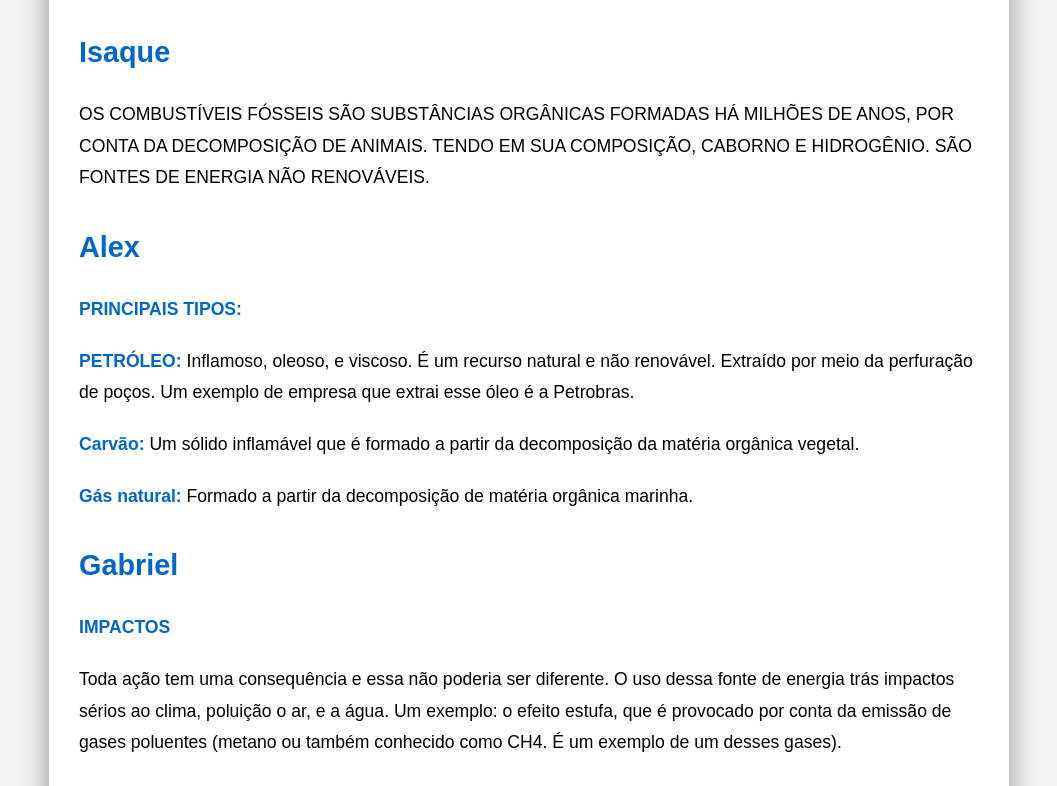
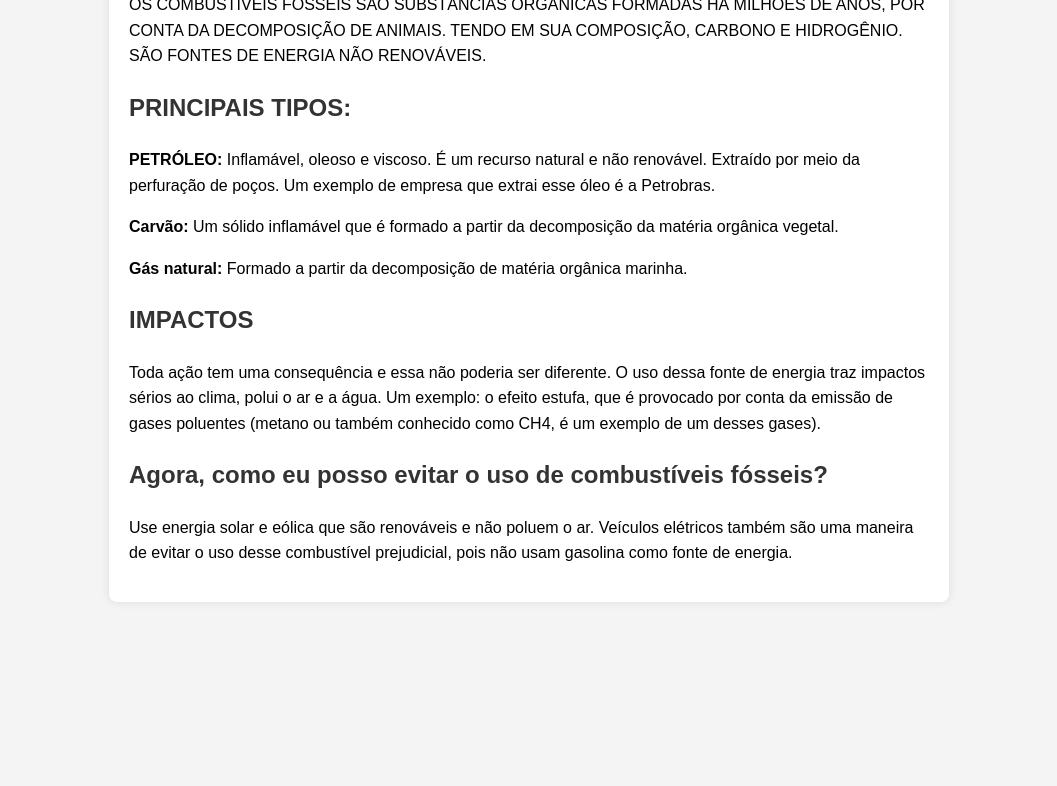
Before and after one commit to gabskkjk2727/Trabalho, a plain HTML site: page index.html in a window 1280 px wide. Shown: the part 142-928 px from the top of the page, without its empty margins (111-1168 px from the left). After the commit the page ends 800 px from the top, so only its background shows below. Drawn offline with Linux system fonts and the light colour scheme.

Commit message:
Update index.html

```diff
--- a/index.html
+++ b/index.html
@@ -1,5 +1,4 @@
-<!DOCTYPE html>
-<html lang="pt-br">
+<!DOCTYPE html><html lang="pt-br">
 <head>
     <meta charset="UTF-8">
     <meta name="viewport" content="width=device-width, initial-scale=1.0">
@@ -9,139 +8,51 @@
             font-family: Arial, sans-serif;
             line-height: 1.6;
             margin: 0;
-            padding: 0;
+            padding: 20px;
             background-color: #f4f4f4;
         }
-
         .container {
-            max-width: 900px;
+            max-width: 800px;
             background: white;
-            padding: 30px;
+            padding: 20px;
             margin: auto;
             border-radius: 8px;
-            box-shadow: 0 0 30px rgba(0, 0, 0, 0.4);
+            box-shadow: 0 0 10px rgba(0, 0, 0, 0.1);
+        }
+        h1, h2 {
+            color: #333;
+        }
+        .fade-in {
             opacity: 0;
-            animation: fadeIn 1.5s ease-in-out forwards, slideIn 1.5s ease-out forwards;
+            transform: translateY(20px);
+            animation: fadeIn 1s ease-in-out forwards;
         }
-
-        h1 {
-            font-size: 3em;
-            color: #333;
-            text-align: center;
-            opacity: 0;
-            animation: popIn 2s ease-out forwards;
-            animation-delay: 0.5s;
-        }
-
-        h2 {
-            font-size: 1.8em;
-            color: #333;
-            opacity: 0;
-            animation: fadeInText 1.5s ease-out forwards;
-            animation-delay: 2s;
-        }
-
-        p {
-            opacity: 0;
-            animation: fadeInText 2.5s ease-out forwards;
-            animation-delay: 2.5s;
-            line-height: 1.8;
-            margin-bottom: 20px;
-            font-size: 1.1em;
-        }
-
-        p strong {
-            font-weight: bold;
-            color: #0066cc;
-        }
-
         @keyframes fadeIn {
-            to {
-                opacity: 1;
-            }
-        }
-
-        @keyframes slideIn {
             from {
-                transform: translateY(-50px);
                 opacity: 0;
+                transform: translateY(20px);
             }
             to {
-                transform: translateY(0);
-                opacity: 1;
-            }
-        }
-
-        @keyframes popIn {
-            from {
-                transform: scale(0.5);
-                opacity: 0;
-            }
-            to {
-                transform: scale(1);
-                opacity: 1;
-            }
-        }
-
-        @keyframes fadeInText {
-            0% {
-                opacity: 0;
-                transform: translateY(50px);
-            }
-            100% {
                 opacity: 1;
                 transform: translateY(0);
             }
-        }
-
-        .section {
-            margin-bottom: 30px;
-        }
-
-        .name {
-            font-weight: bold;
-            color: #0066cc;
         }
     </style>
 </head>
 <body>
     <div class="container">
-        <h1>COMBUSTÍVEIS FÓSSEIS</h1>
+        <h1 class="fade-in">COMBUSTÍVEIS FÓSSEIS</h1>
+        <p class="fade-in">OS COMBUSTÍVEIS FÓSSEIS SÃO SUBSTÂNCIAS ORGÂNICAS FORMADAS HÁ MILHÕES DE ANOS, POR CONTA DA DECOMPOSIÇÃO DE ANIMAIS. TENDO EM SUA COMPOSIÇÃO, CARBONO E HIDROGÊNIO. SÃO FONTES DE ENERGIA NÃO RENOVÁVEIS.</p><h2 class="fade-in">PRINCIPAIS TIPOS:</h2>
+    <p class="fade-in"><strong>PETRÓLEO:</strong> Inflamável, oleoso e viscoso. É um recurso natural e não renovável. Extraído por meio da perfuração de poços. Um exemplo de empresa que extrai esse óleo é a Petrobras.</p>
+    <p class="fade-in"><strong>Carvão:</strong> Um sólido inflamável que é formado a partir da decomposição da matéria orgânica vegetal.</p>
+    <p class="fade-in"><strong>Gás natural:</strong> Formado a partir da decomposição de matéria orgânica marinha.</p>
 
-        <!-- Isaque -->
-        <div class="section">
-            <h2 class="name">Isaque</h2>
-            <p>OS COMBUSTÍVEIS FÓSSEIS SÃO SUBSTÂNCIAS ORGÂNICAS FORMADAS HÁ MILHÕES DE ANOS, POR CONTA DA DECOMPOSIÇÃO DE ANIMAIS. TENDO EM SUA COMPOSIÇÃO, CABORNO E HIDROGÊNIO. SÃO FONTES DE ENERGIA NÃO RENOVÁVEIS.</p>
-        </div>
+    <h2 class="fade-in">IMPACTOS</h2>
+    <p class="fade-in">Toda ação tem uma consequência e essa não poderia ser diferente. O uso dessa fonte de energia traz impactos sérios ao clima, polui o ar e a água. Um exemplo: o efeito estufa, que é provocado por conta da emissão de gases poluentes (metano ou também conhecido como CH4, é um exemplo de um desses gases).</p>
 
-        <!-- Alex -->
-        <div class="section">
-            <h2 class="name">Alex</h2>
-            <p><strong>PRINCIPAIS TIPOS:</strong></p>
-            <p><strong>PETRÓLEO:</strong> Inflamoso, oleoso, e viscoso. É um recurso natural e não renovável. Extraído por meio da perfuração de poços. Um exemplo de empresa que extrai esse óleo é a Petrobras.</p>
-            <p><strong>Carvão:</strong> Um sólido inflamável que é formado a partir da decomposição da matéria orgânica vegetal.</p>
-            <p><strong>Gás natural:</strong> Formado a partir da decomposição de matéria orgânica marinha.</p>
-        </div>
+    <h2 class="fade-in">Agora, como eu posso evitar o uso de combustíveis fósseis?</h2>
+    <p class="fade-in">Use energia solar e eólica que são renováveis e não poluem o ar. Veículos elétricos também são uma maneira de evitar o uso desse combustível prejudicial, pois não usam gasolina como fonte de energia.</p>
+</div>
 
-        <!-- Gabriel -->
-        <div class="section">
-            <h2 class="name">Gabriel</h2>
-            <p><strong>IMPACTOS</strong></p>
-            <p>Toda ação tem uma consequência e essa não poderia ser diferente. O uso dessa fonte de energia trás impactos sérios ao clima, poluição o ar, e a água. Um exemplo: o efeito estufa, que é provocado por conta da emissão de gases poluentes (metano ou também conhecido como CH4. É um exemplo de um desses gases).</p>
-        </div>
-
-        <!-- Ana Clara -->
-        <div class="section">
-            <h2 class="name">Ana Clara</h2>
-            <p><strong>Agora, como eu posso evitar o uso de combustíveis fósseis?</strong></p>
-            <p>Use Energia Solar e Eólica que são renováveis e não poluem o ar. Veículos elétricos também é uma maneira de evitar o uso desse combustível prejudicial, pois não usa a gasolina como fonte de energia.</p>
-        </div>
-
-        <!-- Rodrigo -->
-        <div class="section">
-            <h2 class="name">Rodrigo</h2>
-            <p>A adoção de alternativas sustentáveis, como energia solar, eólica e veículos elétricos, é fundamental para a preservação ambiental e para garantir um futuro mais sustentável para o planeta.</p>
-        </div>
-    </div>
 </body>
 </html>
```
